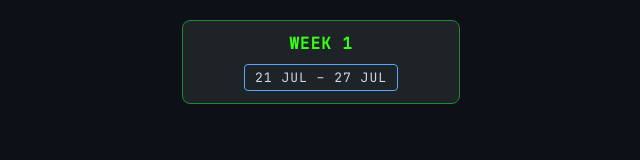
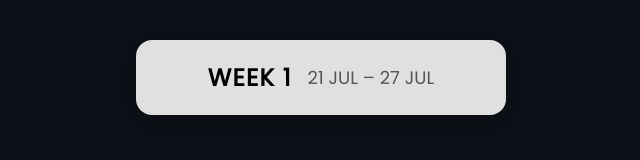
Before and after one commit to yvesyvess/week-counter, a plain HTML site: page index.html in a window 1280 px wide. Shown: the whole page, without its empty margins (319-959 px from the left). Drawn offline with Linux system fonts and the light colour scheme.

Commit message:
Update index.html

```diff
--- a/index.html
+++ b/index.html
@@ -5,7 +5,7 @@
   <meta charset="UTF-8" />
   <meta name="viewport" content="width=device-width, initial-scale=1" />
   <title>IT Degree Week Widget</title>
-  <link href="https://fonts.googleapis.com/css2?family=JetBrains+Mono&display=swap" rel="stylesheet" />
+  <link href="https://fonts.googleapis.com/css2?family=Poppins&display=swap" rel="stylesheet" />
   <style>
     /* Reset & base */
     body,
@@ -19,73 +19,55 @@
       color: #58a6ff;
     }
 
-    /* Widget container */
+        /* Outer box container to hold the widget */
+    .widget-container {
+      max-width: 320px;
+      margin: 40px auto;
+      background: #e0e0e0; /* Light box background */
+      border-radius: 16px;
+      padding: 20px 25px;
+      box-shadow: 0 6px 15px rgba(0,0,0,0.1);
+      display: flex;
+      justify-content: center;
+    }
+
+    /* Widget itself: transparent background */
     .widget {
-      background: rgba(36, 41, 46, 0.8);
-      backdrop-filter: blur(6px);
-      color: #39FF14;
-      max-width: 240px;
-      margin: 20px auto;
-      padding: 12px 18px;
-      border-radius: 8px;
-      border: 1px solid #238636;
-      font-size: 14px;
-      letter-spacing: 1px;
+      background: transparent;
       display: flex;
-      flex-direction: column;
       align-items: center;
-      gap: 10px;
-      box-shadow: none;
+      gap: 16px;
+      font-family: 'Poppins', sans-serif;
+      user-select: none;
     }
+
+    /* Week text: black and bold */
     .week-box {
       font-weight: 700;
       font-size: 24px;
-      letter-spacing: 2px;
-      padding-right: 12px;
-      border-right: 2px solid #238636;
-      position: relative;
+      color: #000000;
+      letter-spacing: 1.2px;
     }
 
-    /* Blinking cursor */
-    .week-box {
-      font-weight: 600;
-      font-size: 16px;
-      letter-spacing: 1px;
-      padding: 0;
-      border: none;
-      position: relative;
-  }
-
-    @keyframes blink {
-
-      0%,
-      50% {
-        opacity: 1;
-      }
-
-      50.01%,
-      100% {
-        opacity: 0;
-      }
+    /* Date range text: softer gray */
+    .date-display {
+      font-weight: 500;
+      font-size: 18px;
+      color: #555555;
+      font-family: 'Poppins', sans-serif;
     }
 
-      .date-display {
-        background-color: transparent;
-        color: #cdd9e5;
-        padding: 4px 10px;
-        border-radius: 4px;
-        border: 1px solid #58a6ff;
-        font-size: 13px;
-    }
   </style>
 </head>
 
 <body>
 
+  <div class="widget-container">
   <div class="widget">
     <div class="week-box" id="weekDisplay"></div>
     <div class="date-display" id="dateRange"></div>
   </div>
+</div>
 
   <script>
     // === Week & Date display code ===
```
